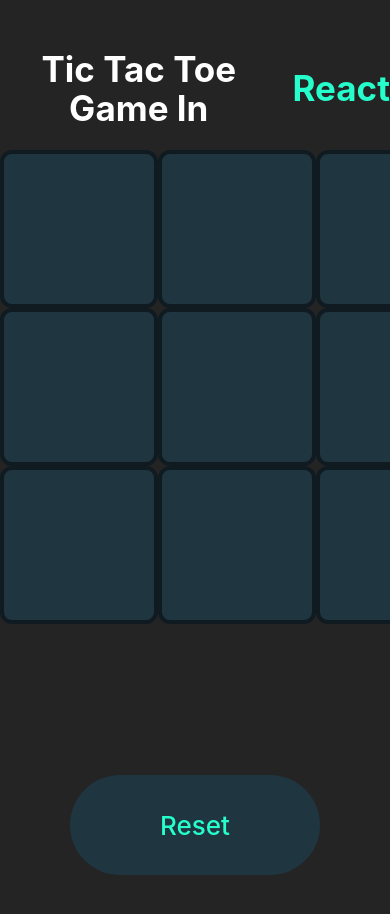
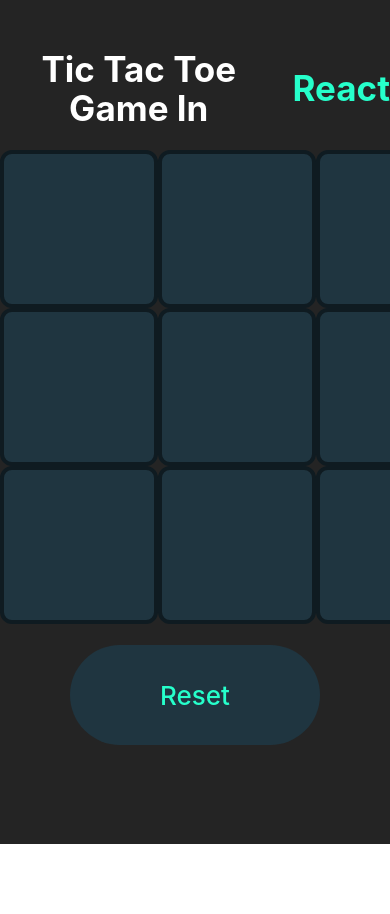
Before and after one commit to MG10327/TicTacToe, a React (Vite) app: page / in a window 390 px wide. Shown: the top 914 px of the page. After the commit the page ends 844 px from the top, so only its background shows below. Built offline with nearby package versions, Linux system fonts and the light colour scheme.

Commit message:
center images on medium - small

```diff
--- a/src/components/tictactoe/tictactoe.scss
+++ b/src/components/tictactoe/tictactoe.scss
@@ -65,10 +65,15 @@
     .boxes {
         height: 150px;
         width: 150px;
+
+        img {
+            padding: 0;
+        }
     }
 
     .board {
         width: 475px;
+        height: 470px;
     }
 
     .title {
```
